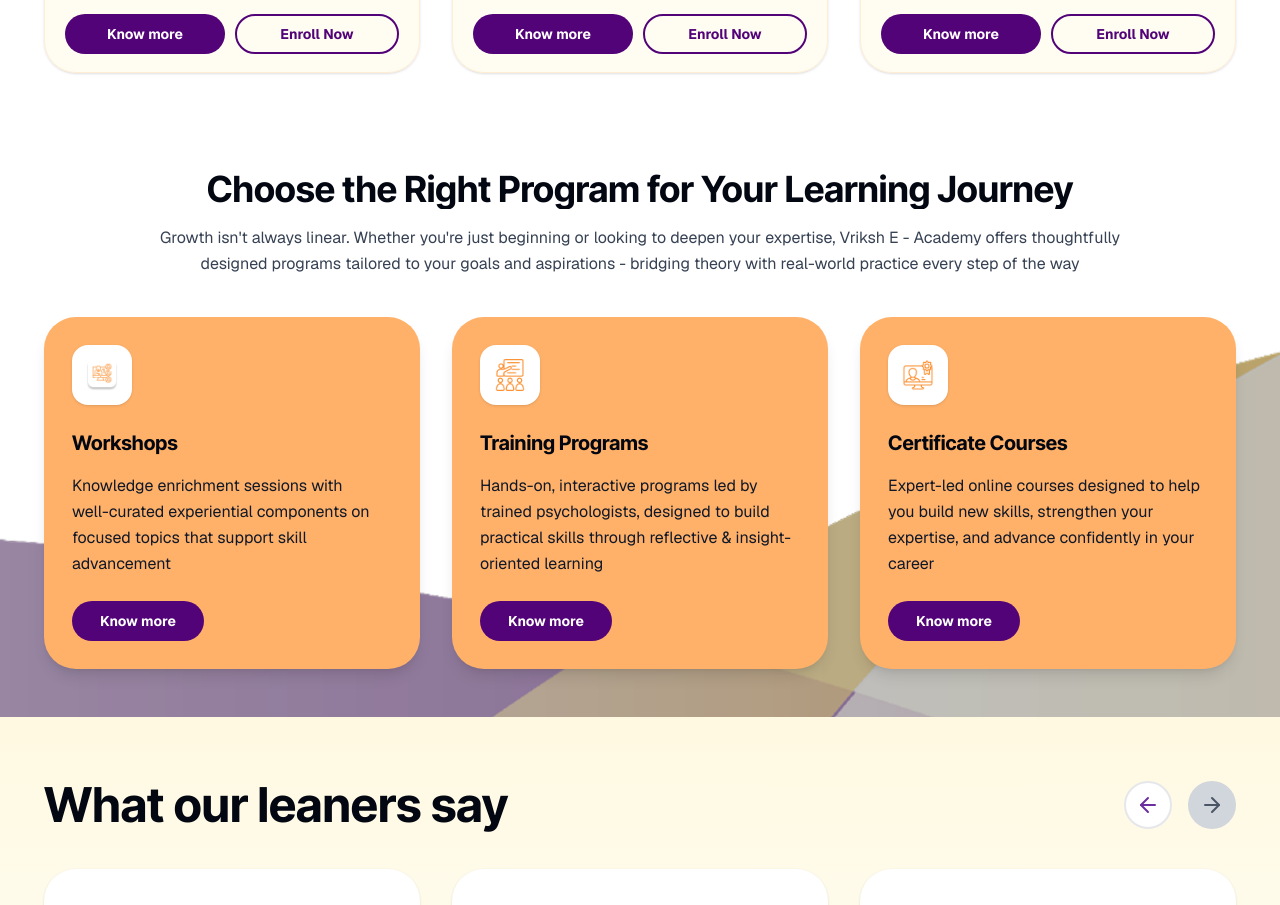
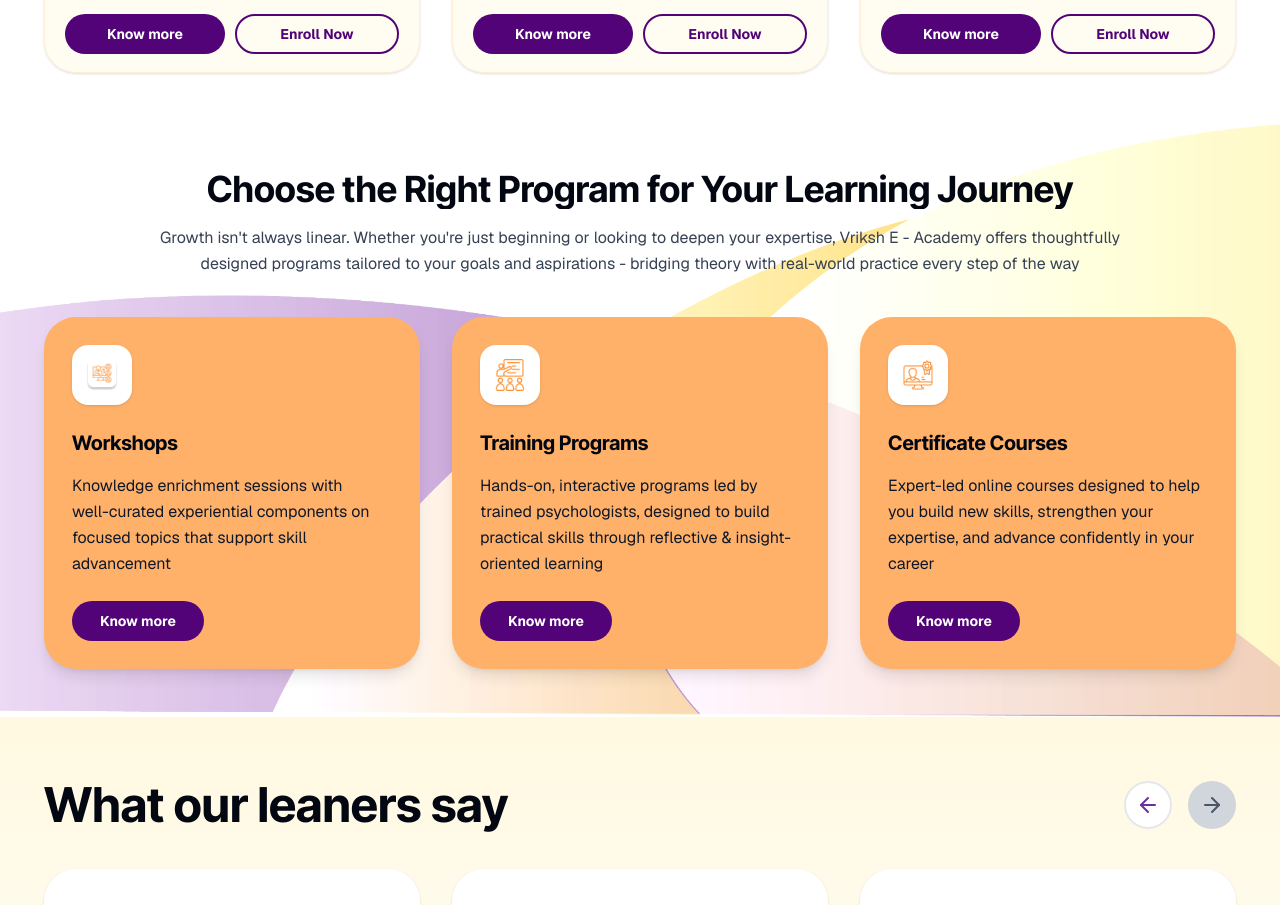
Before and after one commit to VidhunM/vriksh, a React (Vite) app: page /upcoming-events in a window 1280 px wide. Shown: the part 1240-2145 px from the top of the page. Built offline with nearby package versions, Linux system fonts and the light colour scheme.

Commit message:
upcoming

```diff
--- a/src/pages/UpcomingEvents.jsx
+++ b/src/pages/UpcomingEvents.jsx
@@ -159,7 +159,7 @@
                     <img
                         src="/images/journey background.png"
                         alt=""
-                        className="w-full h-full object-cover object-bottom opacity-80 brightness-[0.7]"
+                        className="w-full h-full object-cover object-bottom opacity-80 brightness-[1.1]"
                     />
                 </div>
 
```
Also changed, not shown: public/images/journey background.png.
